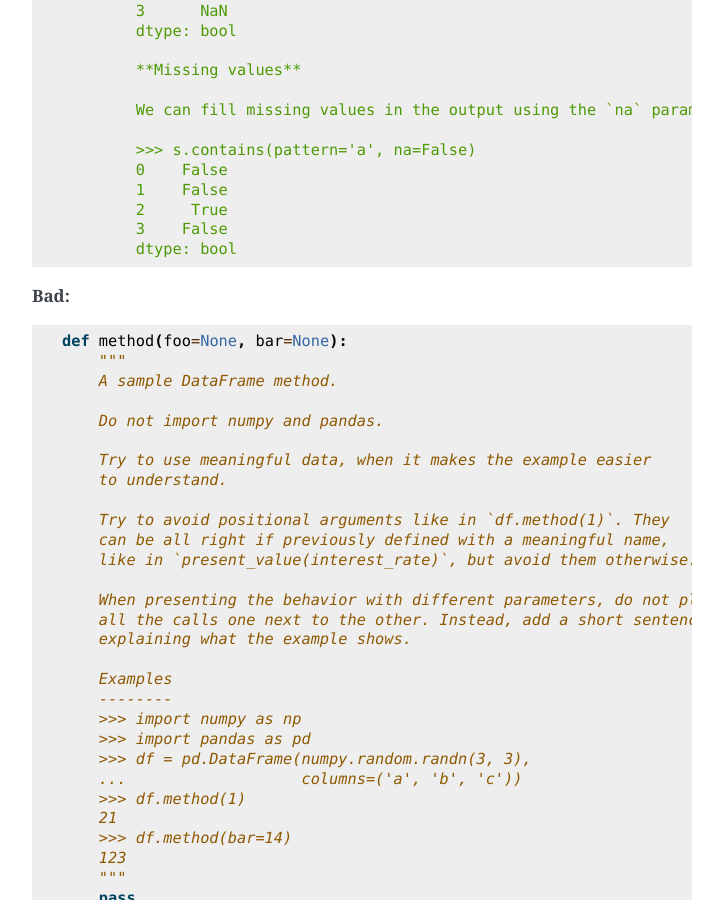
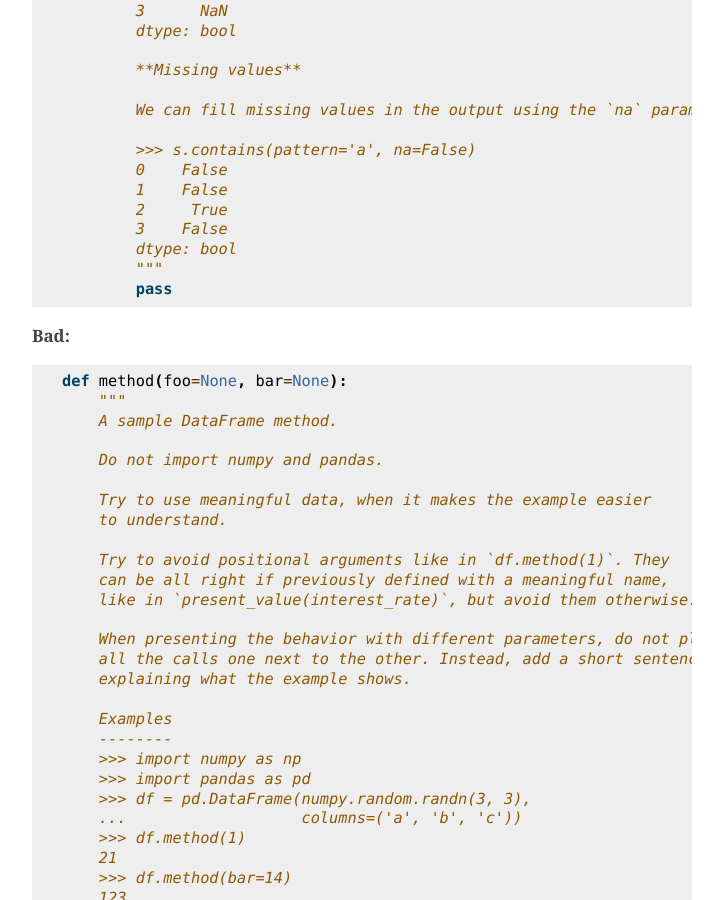
Before and after one commit to python-sprints/python-sprints.github.io, a Jekyll site: the page pandas/guide/pandas_docstring.html, which Jekyll copies as it is, in a window 1280 px wide and 900 px high, scrolled down 14771 px. Shown: the whole window, without its empty margins (388-1111 px from the left). Built offline with Jekyll 4.4.1, drawn with Linux system fonts in a browser that asks for light colours.

Commit message:
Typo fixed in docstring guide, adding more info on how to send the PR

```diff
--- a/pandas/guide/_sources/pandas_docstring.rst.txt
+++ b/pandas/guide/_sources/pandas_docstring.rst.txt
@@ -777,6 +777,8 @@
             2     True
             3    False
             dtype: bool
+            """
+            pass
 
 **Bad:**
 
--- a/pandas/guide/pandas_docstring.html
+++ b/pandas/guide/pandas_docstring.html
@@ -676,44 +676,46 @@
         <span class="k">pass</span>
 
     <span class="k">def</span> <span class="nf">contains</span><span class="p">(</span><span class="bp">self</span><span class="p">,</span> <span class="n">pattern</span><span class="p">,</span> <span class="n">case_sensitive</span><span class="o">=</span><span class="bp">True</span><span class="p">,</span> <span class="n">na</span><span class="o">=</span><span class="n">numpy</span><span class="o">.</span><span class="n">nan</span><span class="p">):</span>
-        <span class="s2">&quot;&quot;&quot;</span>
-<span class="s2">        Return whether each value contains `pattern`.</span>
+        <span class="sd">&quot;&quot;&quot;</span>
+<span class="sd">        Return whether each value contains `pattern`.</span>
 
-<span class="s2">        In this case, we are illustrating how to use sections, even</span>
-<span class="s2">        if the example is simple enough and does not require them.</span>
+<span class="sd">        In this case, we are illustrating how to use sections, even</span>
+<span class="sd">        if the example is simple enough and does not require them.</span>
 
-<span class="s2">        Examples</span>
-<span class="s2">        --------</span>
-<span class="s2">        &gt;&gt;&gt; s = pd.Series(&#39;Antelope&#39;, &#39;Lion&#39;, &#39;Zebra&#39;, numpy.nan)</span>
-<span class="s2">        &gt;&gt;&gt; s.contains(pattern=&#39;a&#39;)</span>
-<span class="s2">        0    False</span>
-<span class="s2">        1    False</span>
-<span class="s2">        2     True</span>
-<span class="s2">        3      NaN</span>
-<span class="s2">        dtype: bool</span>
+<span class="sd">        Examples</span>
+<span class="sd">        --------</span>
+<span class="sd">        &gt;&gt;&gt; s = pd.Series(&#39;Antelope&#39;, &#39;Lion&#39;, &#39;Zebra&#39;, numpy.nan)</span>
+<span class="sd">        &gt;&gt;&gt; s.contains(pattern=&#39;a&#39;)</span>
+<span class="sd">        0    False</span>
+<span class="sd">        1    False</span>
+<span class="sd">        2     True</span>
+<span class="sd">        3      NaN</span>
+<span class="sd">        dtype: bool</span>
 
-<span class="s2">        **Case sensitivity**</span>
+<span class="sd">        **Case sensitivity**</span>
 
-<span class="s2">        With `case_sensitive` set to `False` we can match `a` with both</span>
-<span class="s2">        `a` and `A`:</span>
+<span class="sd">        With `case_sensitive` set to `False` we can match `a` with both</span>
+<span class="sd">        `a` and `A`:</span>
 
-<span class="s2">        &gt;&gt;&gt; s.contains(pattern=&#39;a&#39;, case_sensitive=False)</span>
-<span class="s2">        0     True</span>
-<span class="s2">        1    False</span>
-<span class="s2">        2     True</span>
-<span class="s2">        3      NaN</span>
-<span class="s2">        dtype: bool</span>
+<span class="sd">        &gt;&gt;&gt; s.contains(pattern=&#39;a&#39;, case_sensitive=False)</span>
+<span class="sd">        0     True</span>
+<span class="sd">        1    False</span>
+<span class="sd">        2     True</span>
+<span class="sd">        3      NaN</span>
+<span class="sd">        dtype: bool</span>
 
-<span class="s2">        **Missing values**</span>
+<span class="sd">        **Missing values**</span>
 
-<span class="s2">        We can fill missing values in the output using the `na` parameter:</span>
+<span class="sd">        We can fill missing values in the output using the `na` parameter:</span>
 
-<span class="s2">        &gt;&gt;&gt; s.contains(pattern=&#39;a&#39;, na=False)</span>
-<span class="s2">        0    False</span>
-<span class="s2">        1    False</span>
-<span class="s2">        2     True</span>
-<span class="s2">        3    False</span>
-<span class="s2">        dtype: bool</span>
+<span class="sd">        &gt;&gt;&gt; s.contains(pattern=&#39;a&#39;, na=False)</span>
+<span class="sd">        0    False</span>
+<span class="sd">        1    False</span>
+<span class="sd">        2     True</span>
+<span class="sd">        3    False</span>
+<span class="sd">        dtype: bool</span>
+<span class="sd">        &quot;&quot;&quot;</span>
+        <span class="k">pass</span>
 </pre></div>
 </div>
 <p><strong>Bad:</strong></p>
--- a/pandas/guide/source/pandas_docstring.rst
+++ b/pandas/guide/source/pandas_docstring.rst
@@ -777,6 +777,8 @@
             2     True
             3    False
             dtype: bool
+            """
+            pass
 
 **Bad:**
 
```
Also changed, not shown: pandas/guide/_sources/pandas_pr.rst.txt (+28 -3 lines), pandas/guide/pandas_pr.html (+31 -4 lines), pandas/guide/source/pandas_pr.rst (+28 -3 lines), pandas/guide/searchindex.js.
